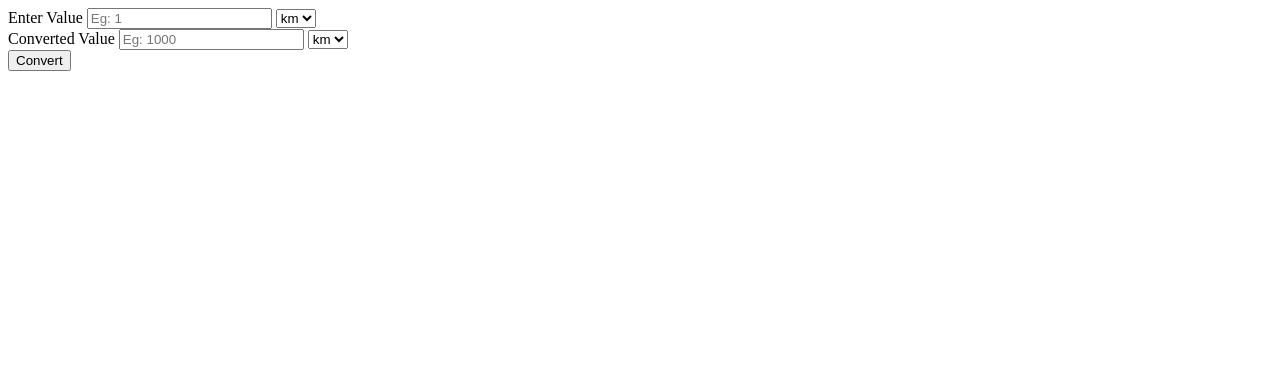
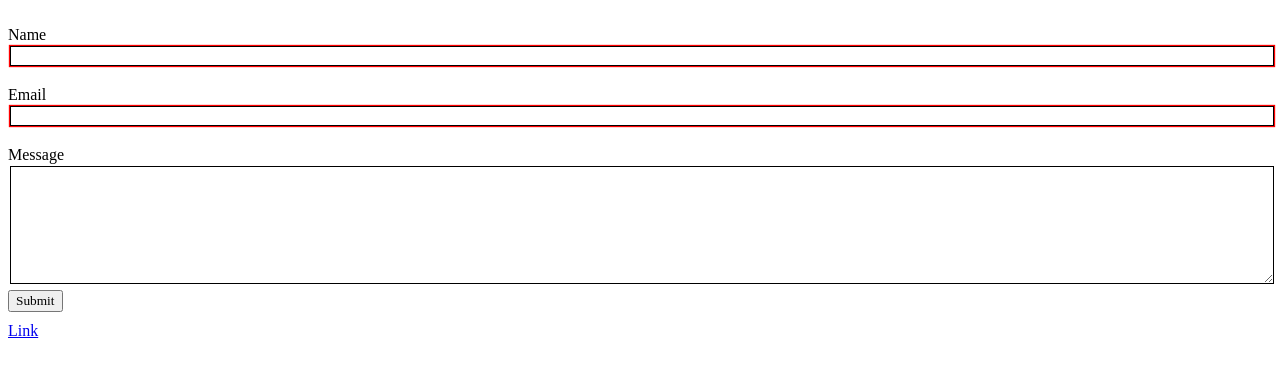
Before and after one commit to Ankit-Sunuwar/html-css-practice, a plain HTML site: page connection/index.html in a window 1280 px wide. Drawn offline with Linux system fonts and the light colour scheme; a web font is replaced by a local one.

Commit message:
learned about the basic CSS to created design name,email, message.

```diff
--- /dev/null
+++ b/connection/contact.js
@@ -0,0 +1,7 @@
+const submitForm = () => {
+  const msgClass = document.getElementsByClassName("msg")[0];
+  msgClass.innerHTML = "Thanks For Contacting Us";
+  setTimeout(() => {
+    msgClass.innerHTML = "";
+  }, 4000);
+};
--- /dev/null
+++ b/connection/index.css
@@ -0,0 +1,56 @@
+/* id */
+
+/* #kmValue {
+  color: green;
+  background-color: red;
+} */
+
+/* global css variable */
+* {
+  font-family: "SUSE", "Times New Roman", Times, serif;
+}
+
+/* local scope css variable */
+
+/* body,
+form,
+div {
+  background-color: red;
+  margin: 2px;
+  padding: 20px;
+} */
+
+label:before {
+  content: "\a";
+  white-space: pre;
+  padding: 2px;
+}
+/* pseudo class */
+a:visited {
+  color: gray;
+}
+
+input[type="text"],
+input[type="email"],
+textarea {
+  width: 100%;
+  border: 1px solid #000000;
+  margin: 2px;
+  box-sizing: border-box;
+}
+
+textarea:invalid {
+  box-shadow: 0 0 5px 1px red;
+}
+
+input:invalid {
+  box-shadow: 0 0 1px 1px red;
+}
+
+textarea:focus:invalid {
+  box-shadow: none;
+}
+
+.msg {
+  margin: 10px 0;
+}
--- a/connection/index.html
+++ b/connection/index.html
@@ -3,29 +3,34 @@
   <head>
     <meta charset="UTF-8" />
     <meta name="viewport" content="width=device-width, initial-scale=1.0" />
-    <title>Distance Converter</title>
+    <title>Document</title>
+    <!-- Google bata liye ko fonts ho -->
+    <link rel="preconnect" href="https://fonts.googleapis.com" />
+    <link rel="preconnect" href="https://fonts.gstatic.com" crossorigin />
+    <link
+      href="https://fonts.googleapis.com/css2?family=Roboto:ital,wght@0,100;0,300;0,400;0,500;0,700;0,900;1,100;1,300;1,400;1,500;1,700;1,900&family=SUSE:wght@100..800&display=swap"
+      rel="stylesheet"
+    />
+
+    <link rel="stylesheet" href="index.css" />
   </head>
   <body>
-    <form>
-      <div>
-        <label>Enter Value</label> <input placeholder="Eg: 1" id="kmValue" />
-        <select id="firstDropdown" onchange="converter(); return false;">
-          <option value="km">km</option>
-          <option value="m">m</option>
-        </select>
-      </div>
-      <div>
-        <label>Converted Value</label>
-        <input placeholder="Eg: 1000" id="mValue" />
-        <select id="secondDropdown" onchange="converter(); return false;">
-          <option value="km">km</option>
-          <option value="m">m</option>
-        </select>
-      </div>
-      <button type="button" onclick="converter(); return false;">
-        Convert
-      </button>
-    </form>
-    <script src="index.js"></script>
+    <div>
+      <form onsubmit="submitForm() ; return false;">
+        <label>Name</label>
+        <input type="text" id="input" required />
+
+        <label>Email</label>
+        <input type="email" required />
+
+        <label>Message</label>
+        <textarea cols="20" rows="7" minlength="5" maxlength="250"></textarea>
+        <br />
+        <button>Submit</button>
+      </form>
+      <div class="msg"></div>
+    </div>
+    <script src="contact.js"></script>
+    <a href="https://chatgpt.com/">Link</a>
   </body>
 </html>
```
Also changed, not shown: connection/home.css (added).
